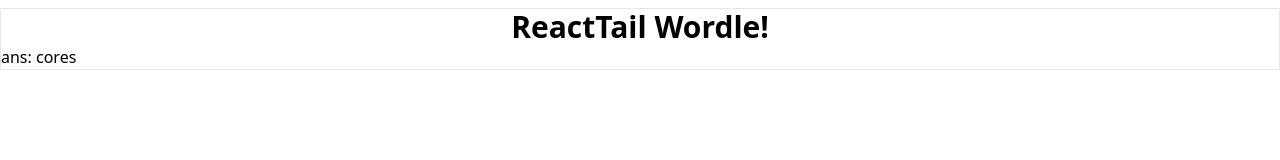
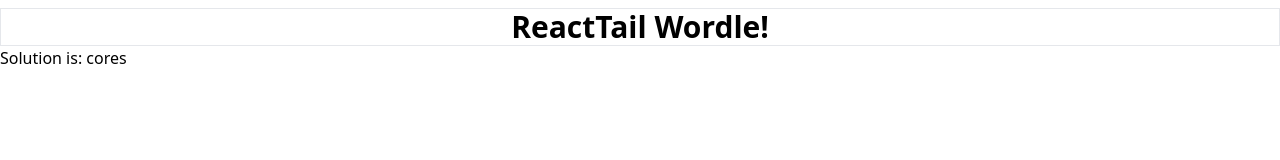
Before and after one commit to AveyBD/react-tailwind-wordle, a React (Create React App) app: page / in a window 1280 px wide. Shown: the top 160 px of the page. Built offline with nearby package versions, Linux system fonts and the light colour scheme; data requests are answered from the project's data file.

Commit message:
render is solution

```diff
--- a/src/App.js
+++ b/src/App.js
@@ -15,8 +15,8 @@ function App() {
     <div>
       <nav className="border border-t-1 mt-2 border-b-1 border-gray-200">
         <h2 className="text-3xl font-bold text-center">ReactTail Wordle!</h2>
-        <h2>ans: {ans?.word}</h2>
       </nav>
+      {ans && <h2>Solution is: {ans.word}</h2>}
     </div>
   );
 }
```
